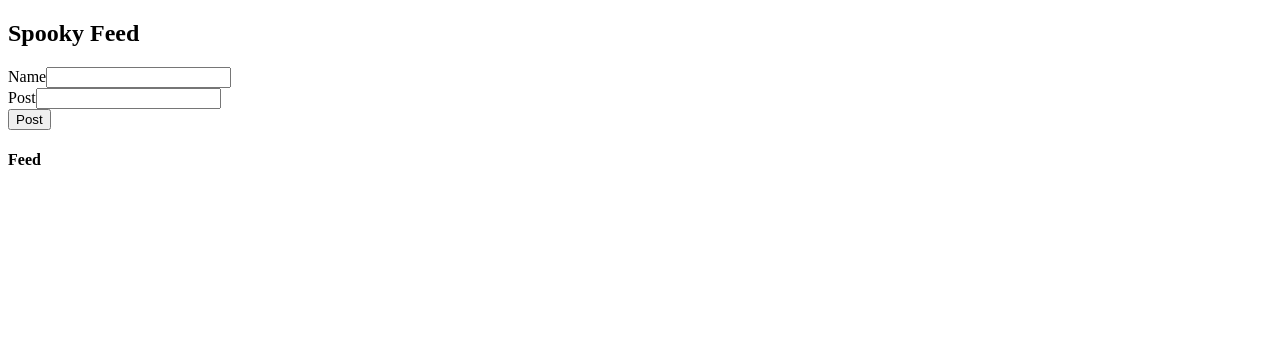
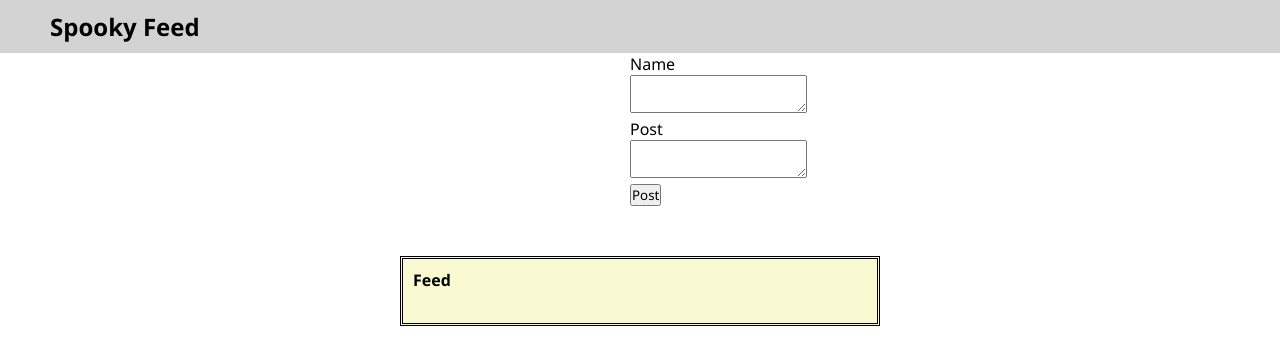
Before and after one commit to Cyttrix/social_feed_proj, a React (Create React App) app in the folder my-app/: page / in a window 1280 px wide. Shown: the top 364 px of the page. Built offline with nearby package versions, Linux system fonts and the light colour scheme.

Commit message:
6th commit, styling.

```diff
--- a/my-app/src/App.css
+++ b/my-app/src/App.css
@@ -0,0 +1,14 @@
+* {
+    font-family:'Segoe UI', Tahoma, Geneva, Verdana, sans-serif;
+    margin: 0;
+    padding: 0;
+    box-sizing: border-box;
+}
+
+.flex-container {
+    display:block;
+    margin-left: auto;
+    margin-right: auto;
+    padding-bottom: 50px;
+    width: 20px;
+}
--- a/my-app/src/App.js
+++ b/my-app/src/App.js
@@ -1,7 +1,7 @@
 import './App.css';
-import Header from './components/Header'
-import PostList from './components/PostList';
-import CreatePostForm from './components/CreatePostForm';
+import Header from './components/Header/Header'
+import PostList from './components/PostList/PostList';
+import CreatePostForm from './components/CreatePostForm/CreatePostForm';
 import React, { useState } from 'react';
 
 
@@ -9,10 +9,18 @@ function App() {
 
   const [posts, setPostList] = useState([]);
 
+  const handleNewPost = (newPost) => {
+    const updatedPosts = [...posts, newPost];
+    setPostList(updatedPosts);
+  }
+
   return (
     <div>
     <Header/>
-    <CreatePostForm/>
+      <div className = "flex-container">
+        <CreatePostForm onNewPost={handleNewPost}/>
+
+      </div>
     <PostList posts={posts}/>
     </div>
   );
--- /dev/null
+++ b/my-app/src/components/CreatePostForm/CreatePostForm.css
@@ -0,0 +1,3 @@
+.createpostform {
+    background-color: orange;
+}
--- a/my-app/src/components/CreatePostForm.jsx
+++ b/my-app/src/components/CreatePostForm/CreatePostForm.jsx
@@ -1,6 +1,7 @@
 import React, {useState} from 'react';
+import './CreatePostForm.css';
 
-const CreatePostForm = ({}) => {
+const CreatePostForm = ({onNewPost}) => {
     const [user, setUser] = useState('');
     const [text, setText] = useState('');
 
@@ -11,21 +12,23 @@ const CreatePostForm = ({}) => {
             text,
         }
 
-        console.log(postData);
+       onNewPost(postData);
     }
 
     return (
-        <form onSubmit={handleSubmit} action="flex-item">
+
+        <form onSubmit={handleSubmit}>
             <div>
                 <label>Name</label>
-                <input value={user} onChange={(e) => setUser(e.target.value)} />
+                <textarea value={user} onChange={(e) => setUser(e.target.value)} />
             </div>
             <div>
                 <label>Post</label>
-                <input value={text} onChange={(e) => setText(e.target.value)} />
+                <textarea value={text} onChange={(e) => setText(e.target.value)}/>
             </div>
             <button type="submit">Post</button>
         </form>
+
     )
 }
 
--- /dev/null
+++ b/my-app/src/components/Header/Header.css
@@ -0,0 +1,4 @@
+header {
+    background-color: lightgrey;
+    padding: 10px 50px;
+}
--- a/my-app/src/components/Header.jsx
+++ b/my-app/src/components/Header/Header.jsx
@@ -1,3 +1,5 @@
+import './Header.css'
+
 const Header = ({}) => {
     return (
     <header>
--- a/my-app/src/components/PostList.jsx
+++ /dev/null
@@ -1,13 +0,0 @@
-const MovieList = ({ posts = [] }) => {
-
-    const postItems = posts.map((post) => <div>{post.user} {post.text}</div>);
-    return (
-    <div>
-        <h4>Feed</h4>
-        <div>
-           {postItems}
-        </div>
-    </div> );
-}
-
-export default MovieList;
--- /dev/null
+++ b/my-app/src/components/PostList/PostList.css
@@ -0,0 +1,10 @@
+.outline {
+    overflow-wrap: break-word;
+    border: 3px double;
+    padding: 10px;
+    margin-left: 400px;
+    margin-right: 400px;
+    height: auto;
+    width: auto;
+    background-color: lightgoldenrodyellow;
+}
--- /dev/null
+++ b/my-app/src/components/PostList/PostList.jsx
@@ -0,0 +1,16 @@
+import "./PostList.css"
+
+const MovieList = ({ posts = [] }) => {
+
+    const postItems = posts.map((post, index) => <div key={index}>{post.user} <br/> {post.text} <p/>&nbsp;</div>);
+    return (
+    <div className="outline">
+        <h4>Feed</h4>
+        <p/>&nbsp;
+        <div>
+           {postItems}
+        </div>
+    </div> );
+}
+
+export default MovieList;
```
Also changed, not shown: my-app/src/assets/halloween-ghost-with-raised-arms-and-tongue-out-svgrepo-com.svg (added), my-app/src/assets/pumpkin-svgrepo-com.svg (added), my-app/src/components/CustomButton/CustomButton.css (added), my-app/src/components/CustomButton/CustomButton.jsx (added), my-app/src/components/Post/Post.jsx (added).
